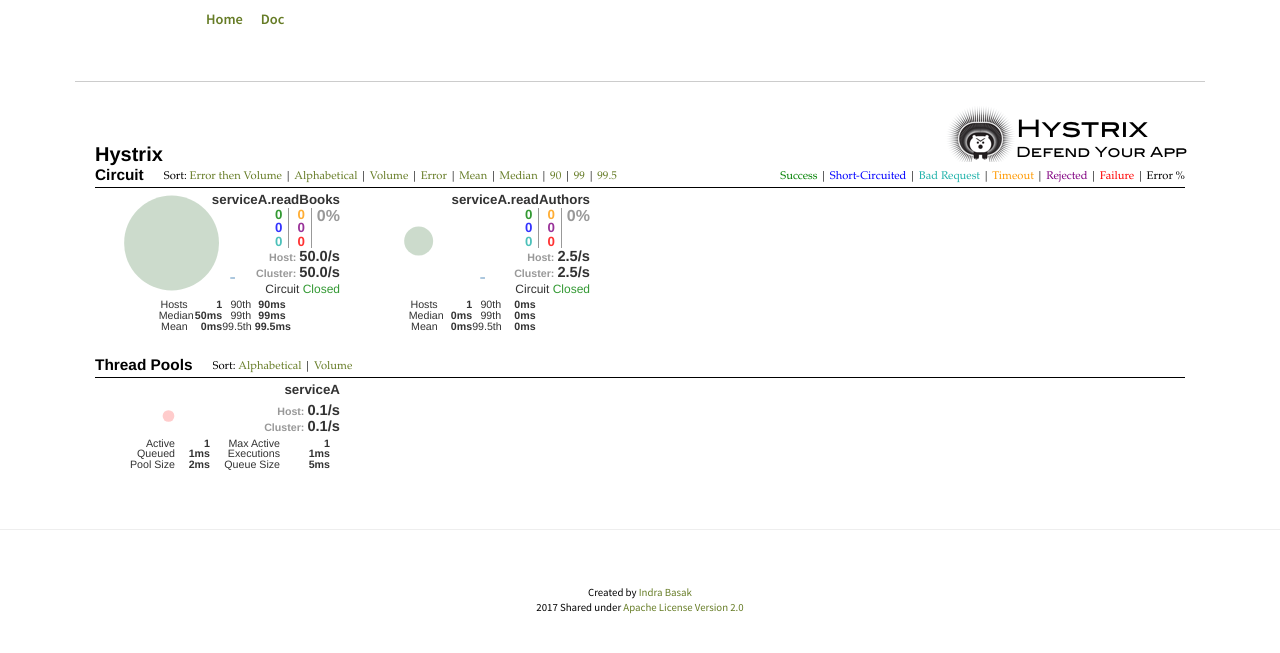
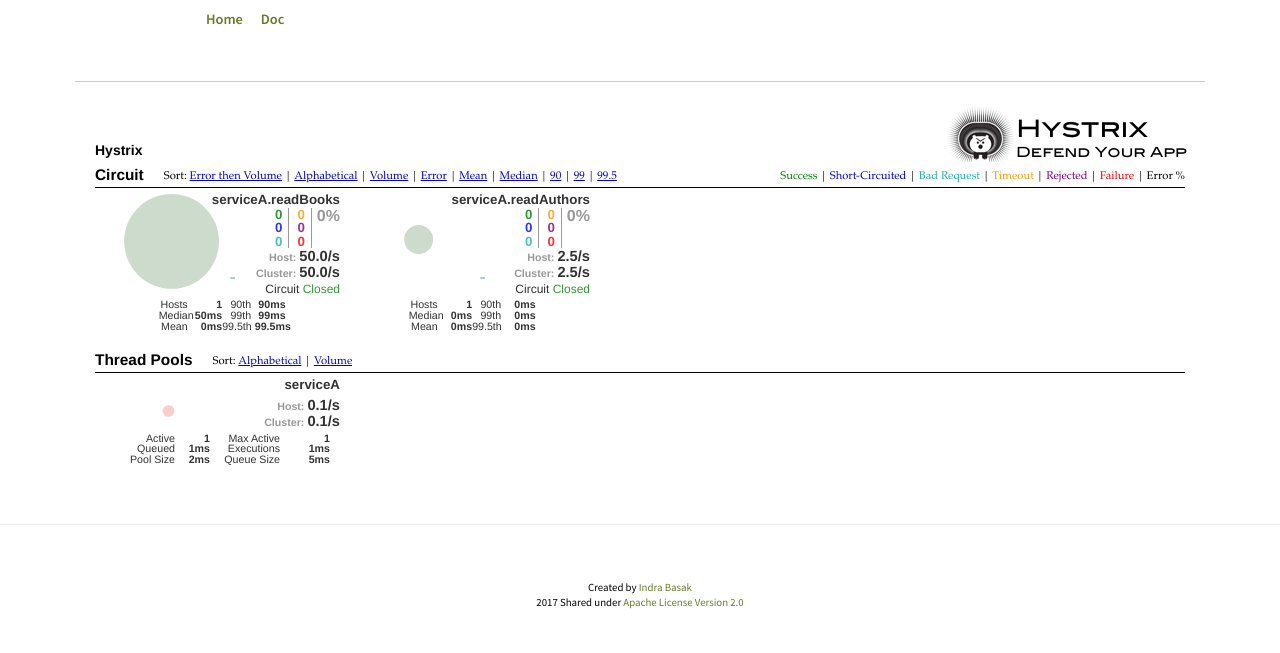
Before and after one commit to wanghy6503/hystrix-viewer, a Jekyll site: the page demo/examples.html, which Jekyll copies as it is, in a window 1280 px wide. Shown: the top 653 px of the page. Built offline with Jekyll 4.4.1, drawn with Linux system fonts in a browser that asks for light colours; nearby versions of some CDN libraries.

Commit message:
css changes to fix layout issues.

```diff
--- a/dist/css/hystrixviewer.css
+++ b/dist/css/hystrixviewer.css
@@ -90,7 +90,7 @@ h3.sectionHeader {
   position: relative;
   padding-left: 20px;
   top: 26px;
-  font-size: 20px;
+  font-size: 100%;
   font-family: "HelveticaNeue-Light", "Helvetica Neue Light", "Helvetica Neue", Helvetica, Arial, "Lucida Grande", sans-serif; }
 
 #hystrix-header {
@@ -106,7 +106,7 @@ h3.sectionHeader {
   position: relative;
   padding-left: 20px;
   top: 26px;
-  font-size: 20px;
+  font-size: 100%;
   font-weight: bold;
   font-family: "HelveticaNeue-Light", "Helvetica Neue Light", "Helvetica Neue", Helvetica, Arial, "Lucida Grande", sans-serif; }
 
@@ -114,7 +114,8 @@ h3.sectionHeader {
   padding-left: 20px;
   padding-right: 20px;
   margin: 0;
-  line-height: 1; }
+  line-height: 1;
+  font-size: 14px; }
 
 .hystrix-row {
   width: 100%;
@@ -155,6 +156,15 @@ h3.sectionHeader {
   position: relative;
   top: 4px; }
 
+.hystrix-menubar a {
+  margin: 0;
+  padding: 0;
+  font-size: 100%;
+  vertical-align: baseline;
+  background: transparent;
+  text-decoration: underline;
+  color: -webkit-link; }
+
 .hystrix-menubar .menu_legend {
   float: right;
   position: relative;
@@ -167,12 +177,10 @@ h3.sectionHeader {
 
 .dependencies {
   font-family: "HelveticaNeue-Light", "Helvetica Neue Light", "Helvetica Neue", Helvetica, Arial, "Lucida Grande", sans-serif;
-  font-size: 0.875em;
   line-height: 1; }
 
 .dependencies p {
   font-family: "HelveticaNeue-Light", "Helvetica Neue Light", "Helvetica Neue", Helvetica, Arial, "Lucida Grande", sans-serif;
-  font-size: 0.875em;
   line-height: 1; }
 
 /* --------------------- START*/
@@ -264,7 +272,7 @@ h3.sectionHeader {
 .dependencies div.monitor {
   width: 245px;
   /* we want a fixed width instead of percentage as I want the boxes to be a set size and then fill in as many as can fit in each row ... this allows 3 columns on an iPad */
-  height: 160px; }
+  height: 155px; }
 
 .dependencies .success {
   color: green; }
@@ -377,27 +385,27 @@ h3.sectionHeader {
   margin: 0 auto;
   clear: both; }
 
-.dependencyThreadPools div.tableRow .cell {
+.dependencyThreadPools div.tableRow .hystrix-cell {
   float: left; }
 
-.dependencyThreadPools div.tableRow .header {
+.dependencyThreadPools div.tableRow .hystrix-header {
   text-align: right;
   padding-right: 5px; }
 
-.dependencyThreadPools div.tableRow .header.left {
+.dependencyThreadPools div.tableRow .hystrix-header.left {
   width: 85px; }
 
-.dependencyThreadPools div.tableRow .header.right {
+.dependencyThreadPools div.tableRow .hystrix-header.right {
   width: 75px; }
 
-.dependencyThreadPools div.tableRow .data {
+.dependencyThreadPools div.tableRow .hystrix-data {
   font-weight: bold;
   text-align: right; }
 
-.dependencyThreadPools div.tableRow .data.left {
+.dependencyThreadPools div.tableRow .hystrix-data.left {
   width: 30px; }
 
-.dependencyThreadPools div.tableRow .data.right {
+.dependencyThreadPools div.tableRow .hystrix-data.right {
   width: 45px; }
 
 .dependencyThreadPools div.monitor {
@@ -406,7 +414,7 @@ h3.sectionHeader {
   height: 110px; }
 
 /* override the HREF when we have specified it as a tooltip to not act like a link */
-.dependencyThreadPools div.monitor_data a.tooltip {
+.dependencyThreadPools div.monitor_data a.hystrix-tooltip {
   text-decoration: none;
   cursor: default; }
 
--- a/dist/js/hystrixviewer.js
+++ b/dist/js/hystrixviewer.js
@@ -201,7 +201,7 @@ function _createHystrixCircuitArea(containerDiv) {
 
     _hystrixCircuitContainerDivId = "dependencies";
     var $circuitContainerDiv = $("<div></div>").attr('id', _hystrixCircuitContainerDivId)
-        .addClass('row').addClass('dependencies');
+        .addClass('hystrix-row').addClass('dependencies');
     $(containerDiv).append($circuitContainerDiv);
 }
 
@@ -221,7 +221,7 @@ function _createHystrixThreadPoolArea(containerDiv) {
 
     _hystrixThreadContainerDivId = "dependencyThreadPools";
     var $threadContainerDiv = $("<div></div>").attr('id', _hystrixThreadContainerDivId)
-        .addClass('row').addClass('dependencyThreadPools');
+        .addClass('hystrix-row').addClass('dependencyThreadPools');
     $(containerDiv).append($threadContainerDiv);
 }
 
@@ -991,24 +991,24 @@ function HystrixThreadpoolConfig(parentDivId, circuitKey, serviceName) {
         monitorDataDiv.append($spacerDiv);
 
         var $monitorRow1Div = $("<div class=\"tableRow\">" +
-            "<div class=\"cell header left\">Active</div>" +
-            "<div class=\"cell data left\">" + this.data["currentActiveCount"] + " </div>" +
-            "<div class=\"cell header right\">Max Active</div>" +
-            "<div class=\"cell data right\">" + this.data["rollingMaxActiveThreads"] + "</div></div>");
+            "<div class=\"hystrix-cell hystrix-header left\">Active</div>" +
+            "<div class=\"hystrix-cell hystrix-data left\">" + this.data["currentActiveCount"] + " </div>" +
+            "<div class=\"hystrix-cell hystrix-header right\">Max Active</div>" +
+            "<div class=\"hystrix-cell hystrix-data right\">" + this.data["rollingMaxActiveThreads"] + "</div></div>");
         monitorDataDiv.append($monitorRow1Div);
 
         var $monitorRow2Div = $("<div class=\"tableRow\">" +
-            "<div class=\"cell header left\">Queued</div>" +
-            "<div class=\"cell data left\"><span class=\"value\">" + this.data["currentQueueSize"] + "</span>ms </div>" +
-            "<div class=\"cell header right\">Executions</div>" +
-            "<div class=\"cell data right\"><span class=\"value\">" + this.data["rollingCountThreadsExecuted"] + "</span>ms </div></div>");
+            "<div class=\"hystrix-cell hystrix-header left\">Queued</div>" +
+            "<div class=\"hystrix-cell hystrix-data left\"><span class=\"value\">" + this.data["currentQueueSize"] + "</span>ms </div>" +
+            "<div class=\"hystrix-cell hystrix-header right\">Executions</div>" +
+            "<div class=\"hystrix-cell hystrix-data right\"><span class=\"value\">" + this.data["rollingCountThreadsExecuted"] + "</span>ms </div></div>");
         monitorDataDiv.append($monitorRow2Div);
 
         var $monitorRow3Div = $("<div class=\"tableRow\">" +
-            "<div class=\"cell header left\">Pool Size</div>" +
-            "<div class=\"cell data left\"><span class=\"value\">" + this.data["currentPoolSize"] + "</span>ms</div>" +
-            "<div class=\"cell header right\">Queue Size</div>" +
-            "<div class=\"cell data right\"><span class=\"value\">" + this.data["propertyValue_queueSizeRejectionThreshold"] + "</span>ms</div></div>");
+            "<div class=\"hystrix-cell hystrix-header left\">Pool Size</div>" +
+            "<div class=\"hystrix-cell hystrix-data left\"><span class=\"value\">" + this.data["currentPoolSize"] + "</span>ms</div>" +
+            "<div class=\"hystrix-cell hystrix-header right\">Queue Size</div>" +
+            "<div class=\"hystrix-cell hystrix-data right\"><span class=\"value\">" + this.data["propertyValue_queueSizeRejectionThreshold"] + "</span>ms</div></div>");
         monitorDataDiv.append($monitorRow3Div);
     };
 
--- a/src/js/common/common.js
+++ b/src/js/common/common.js
@@ -161,7 +161,7 @@ function _createHystrixCircuitArea(containerDiv) {
 
     _hystrixCircuitContainerDivId = "dependencies";
     var $circuitContainerDiv = $("<div></div>").attr('id', _hystrixCircuitContainerDivId)
-        .addClass('row').addClass('dependencies');
+        .addClass('hystrix-row').addClass('dependencies');
     $(containerDiv).append($circuitContainerDiv);
 }
 
@@ -181,7 +181,7 @@ function _createHystrixThreadPoolArea(containerDiv) {
 
     _hystrixThreadContainerDivId = "dependencyThreadPools";
     var $threadContainerDiv = $("<div></div>").attr('id', _hystrixThreadContainerDivId)
-        .addClass('row').addClass('dependencyThreadPools');
+        .addClass('hystrix-row').addClass('dependencyThreadPools');
     $(containerDiv).append($threadContainerDiv);
 }
 
```
Also changed, not shown: src/js/charts/hystrixThreadPool.js (+12 -12 lines), src/scss/hystrixCommand.scss (+4 -3 lines), src/scss/hystrixThreadPool.scss (+8 -8 lines), src/scss/monitor.scss (+15 -2 lines), dist/js/hystrixviewer.min.js.
